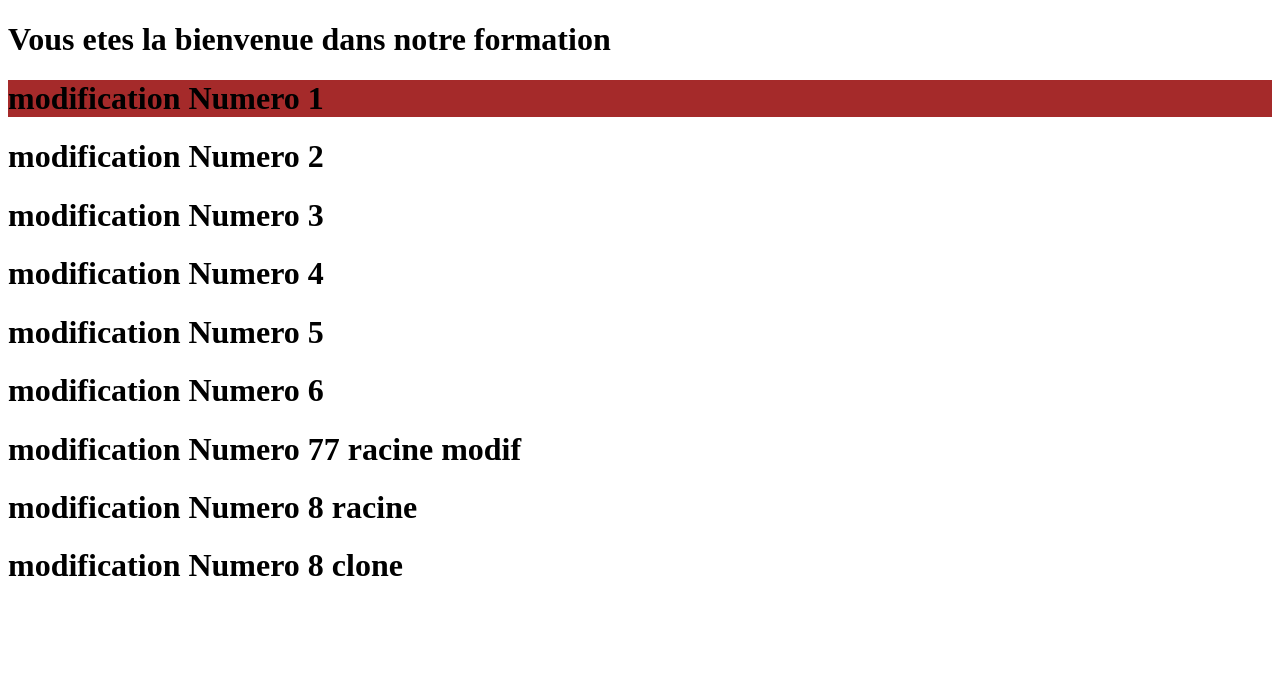
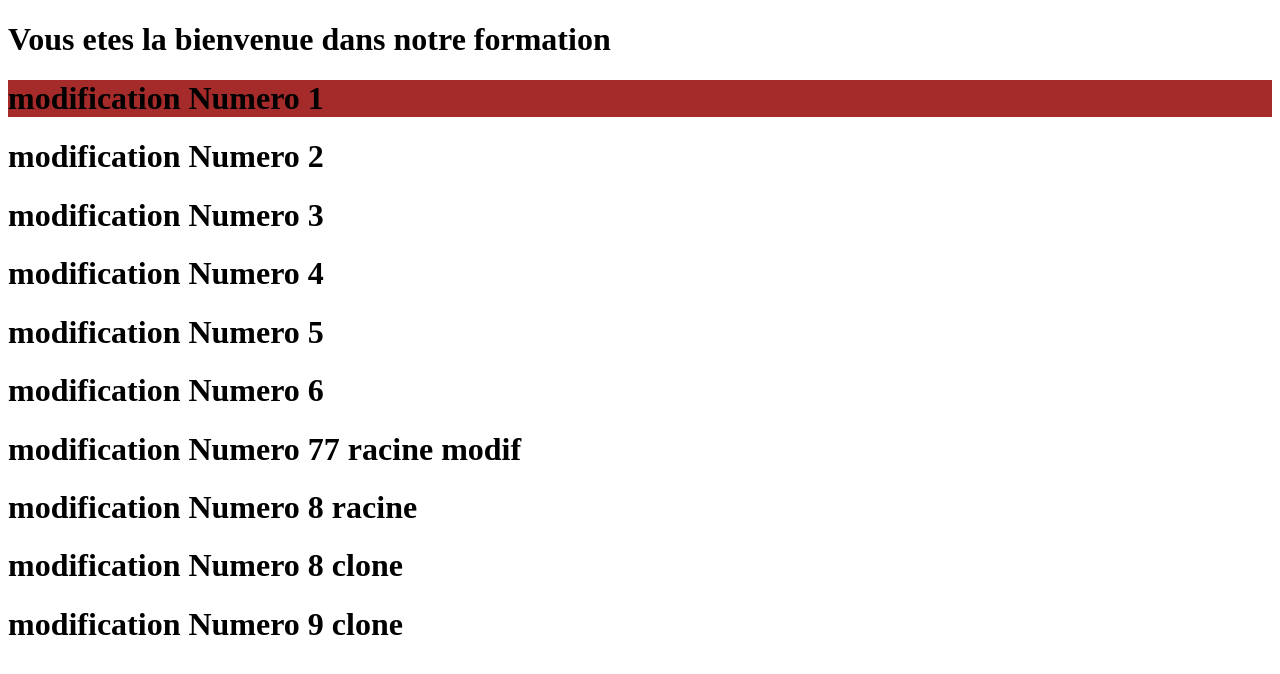
Before and after one commit to ahjam-taoufik/cv4_cour_github, a plain HTML site: page index.html in a window 1280 px wide. Drawn offline with Linux system fonts and the light colour scheme.

Commit message:
Update index.html

```diff
--- a/index.html
+++ b/index.html
@@ -18,6 +18,7 @@
       <h1>modification Numero 77 racine modif </h1>
       <h1>modification Numero 8 racine</h1>
       <h1>modification Numero 8 clone</h1>
+      <h1>modification Numero 9 clone</h1>
 
       <div class="gist">
           <script src="https://gist.github.com/timitar77/368f71b166f1cb4434922b8721a8b68f.js"></script>
```
